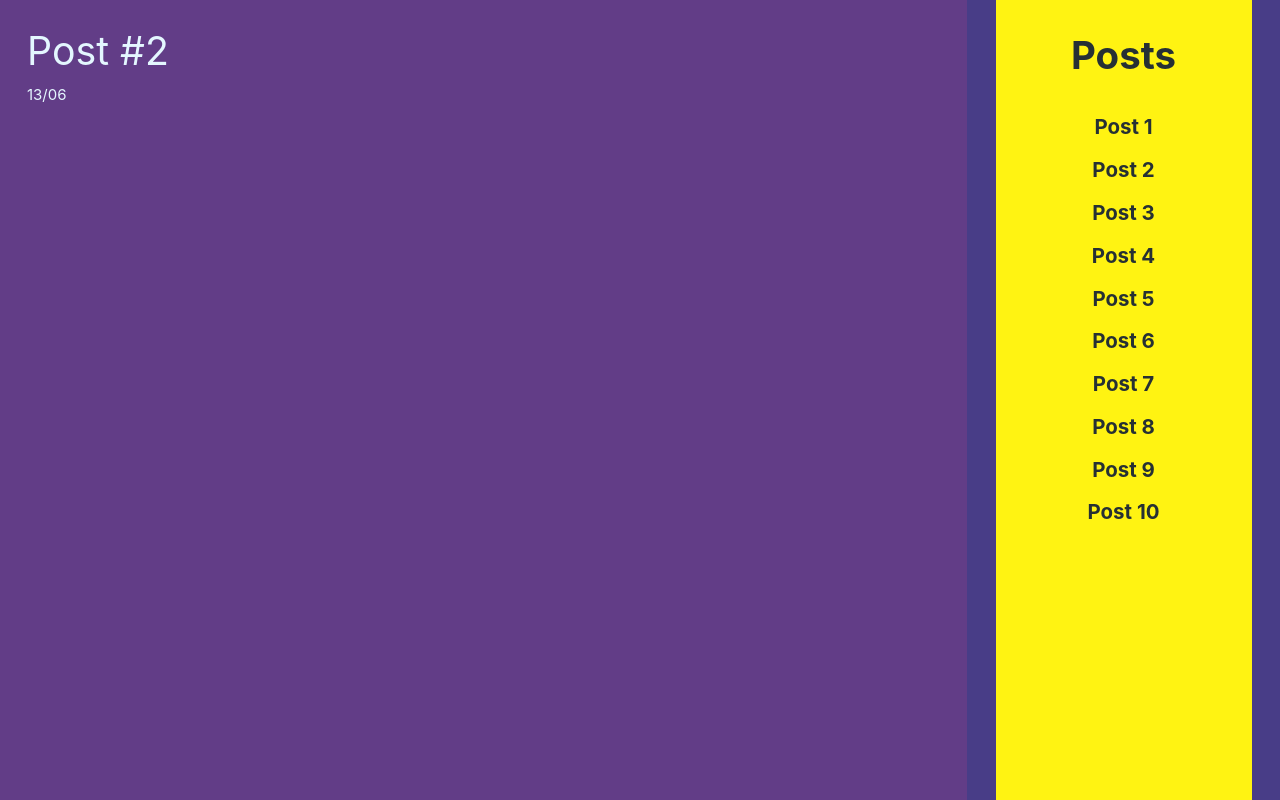
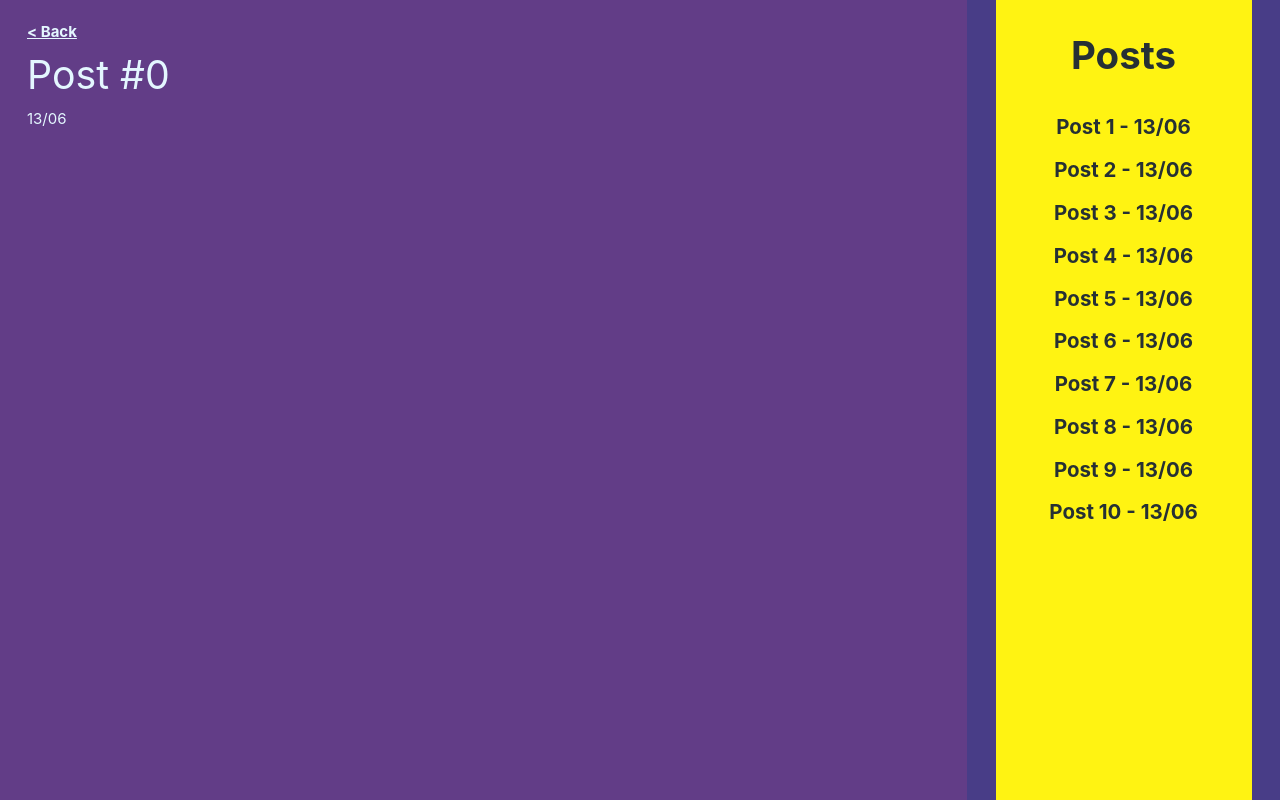
Before and after one commit to GuztaJF-DS/portfolio-v2, a Vue app: page /posts in a window 1280 px wide. Built offline with nearby package versions, Linux system fonts and the light colour scheme.

Commit message:
feat: made the background dual color be correct

```diff
--- a/src/App.vue
+++ b/src/App.vue
@@ -1,17 +1,47 @@
 <script setup lang="ts">
-import { RouterView } from 'vue-router'
-const rightColor = '#0C4173'
-const leftColor = '#0C4173'
+import { RouterView } from 'vue-router';
+import { watch, ref } from 'vue'
+import { useRoute } from 'vue-router';
+let rightColor = ref('');
+let leftColor  = ref('');
+
+function getTheColors(path: string) {
+  switch (path) {
+    case '/posts':
+      leftColor.value = '#623D87';
+      rightColor.value = '#483D87';
+      break;
+    case '/studies':
+    case '/projects':
+      leftColor.value = '#0C5473';
+      rightColor.value = '#93162A';
+      break;
+    case '/about':
+      leftColor.value = '#623D87';
+      rightColor.value = '#0C4173';
+      break;
+    default:
+      leftColor.value = '#0C4173';
+      rightColor.value = '#0C4173';
+      break;
+  }
+}
+
+getTheColors(window.location.pathname)
+
+watch(useRoute(), ({ path }) => {
+  getTheColors(path);
+});
 </script>
 
 
 
 <template>
-  <div class="main">
-    <div class="Left"></div>
-    <div class="Right"></div>
+  <div class="main" >
+    <div class="Left" :style="{ backgroundColor: leftColor }"></div>
+    <div class="Right" :style="{ backgroundColor: rightColor }"></div>
     <div class="RouterClass">
-      <RouterView />
+      <RouterView/>
     </div>
   </div>
 </template>
@@ -23,11 +53,9 @@ const leftColor = '#0C4173'
     height: 100vh;
   }
   .Left{
-    background-color: v-bind('leftColor');
     width: 50vw;
   }
   .Right{
-    background-color:  v-bind('rightColor');
     width: 50vw;
   }
   .RouterClass{
--- a/src/views/HomeView.vue
+++ b/src/views/HomeView.vue
@@ -28,6 +28,7 @@ import { RouterLink } from 'vue-router'
     display: flex;
     justify-content: space-between;
     background-color: #0C4173;
+    color:#E4F7FF;
   }
   .TextPart {
     margin: 20px;
--- a/src/views/PostsView.vue
+++ b/src/views/PostsView.vue
@@ -1,12 +1,22 @@
 <script setup lang="ts">
-import { RouterLink } from 'vue-router'
+import { RouterLink, useRoute } from 'vue-router'
+import { watch } from 'vue'
+
+let currentPage = useRoute()?.query?.page || 0;
+
+watch(useRoute(), ({query})=>{
+  if(query.page){
+    currentPage = query.page;
+  }
+});
 
 </script>
 
 <template>
   <div class="main">
     <div class="TextPart">
-      <h2>Post #2</h2>
+      <RouterLink :to="{ path: '/'}">{{'<'}} Back</RouterLink>
+      <h2>Post #{{ currentPage }}</h2>
       <h4>13/06</h4>
 
     </div>
@@ -15,7 +25,7 @@ import { RouterLink } from 'vue-router'
         <h1>Posts</h1>
         <nav>
           <span :key="n" v-for="n in 10">
-            <RouterLink active-class="active" :to="{ path: '/posts', query: { page: n} }">Post {{ n }}</RouterLink>
+            <RouterLink active-class="active" :to="{ path: '/posts', query: { page: n} }">Post {{ n }} - 13/06</RouterLink>
           </span>
         </nav>
       </div>
@@ -29,11 +39,16 @@ import { RouterLink } from 'vue-router'
   display: flex;
   justify-content: space-between;
   background-color: #623D87;
+  color:#E4F7FF;
 }
 
 .TextPart {
   margin-top: 20px;
   margin-left: 27px;
+  a{
+    color:#E4F7FF;
+    font-weight: 700;
+  }
   h2 {
     width: 30vw;
     font-size: 3.07vw;
```
